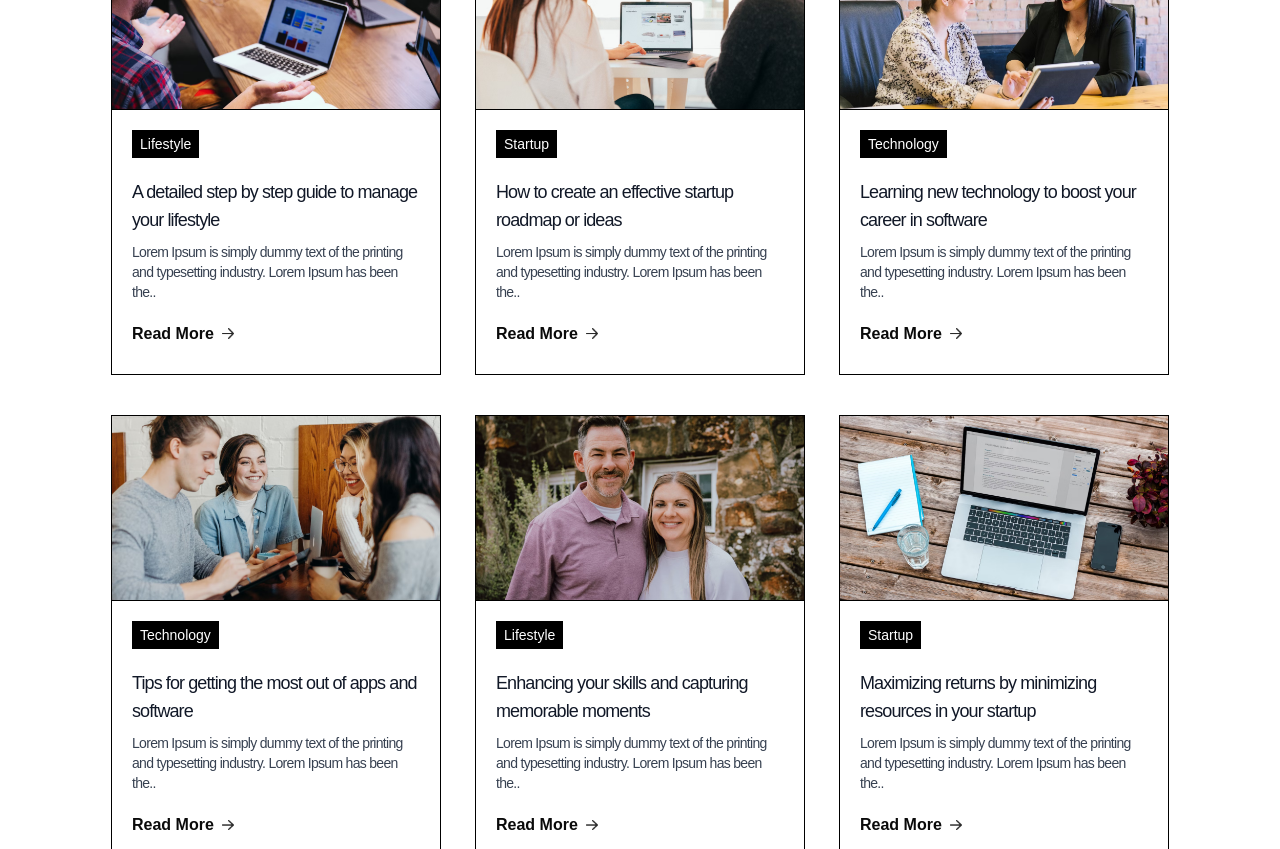
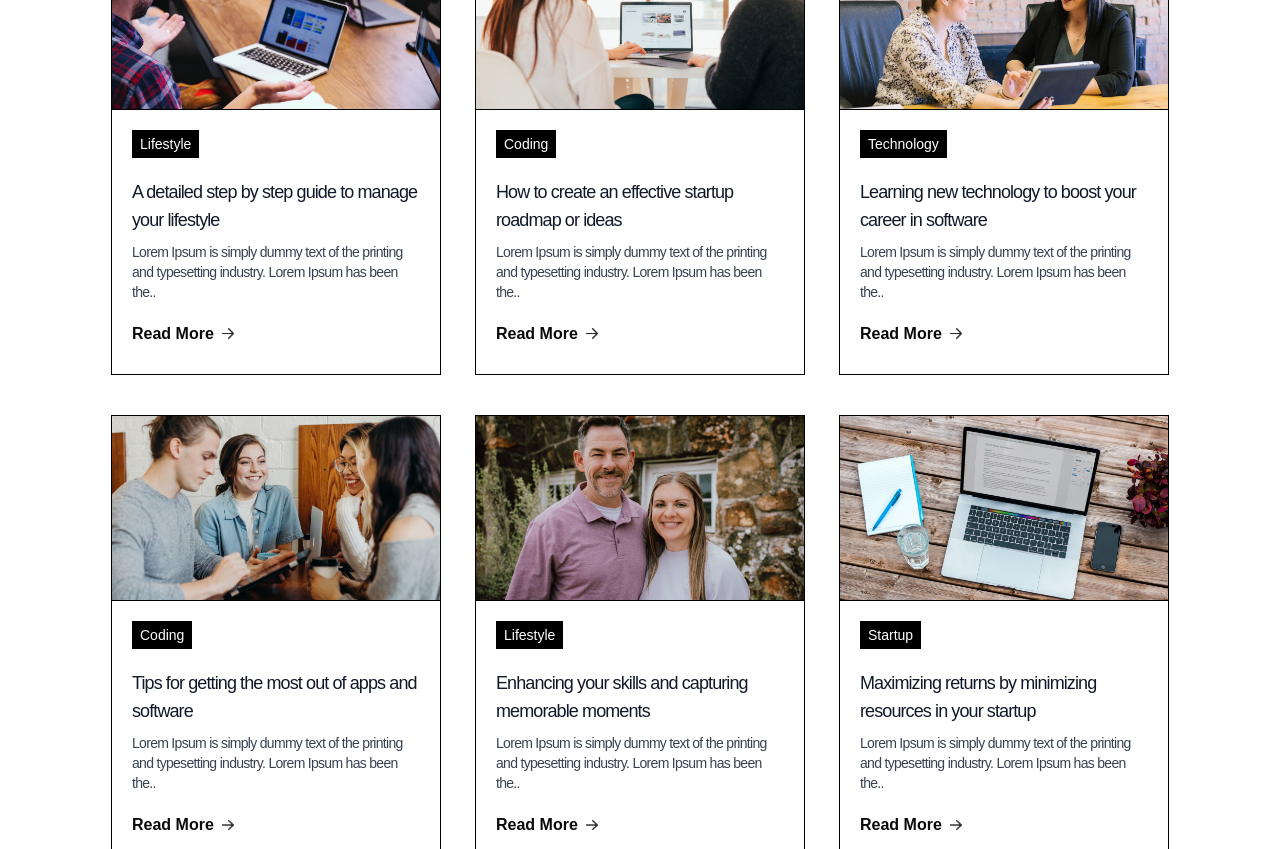
Before and after one commit to Prachi-kushwaha/blog-fullstack, a Next.js app: page / in a window 1280 px wide. Shown: the part 580-1429 px from the top of the page. Built offline with nearby package versions, Linux system fonts and the light colour scheme.

Commit message:
filter blog by category

```diff
--- a/Assets/assets.js
+++ b/Assets/assets.js
@@ -56,7 +56,7 @@ export const assets = {
         description:"Lorem Ipsum is simply dummy text of the printing and typesetting industry. Lorem Ipsum has been the..",
         image:blog_pic_2,
         date:Date.now(),
-        category:"Startup",
+        category:"Coding",
         author:"Alex Bennett",
         author_img:profile_icon
     },
@@ -76,7 +76,7 @@ export const assets = {
         description:"Lorem Ipsum is simply dummy text of the printing and typesetting industry. Lorem Ipsum has been the..",
         image:blog_pic_4,
         date:Date.now(),
-        category:"Technology",
+        category:"Coding",
         author:"Alex Bennett",
         author_img:profile_icon
     },
--- a/components/blog-list.jsx
+++ b/components/blog-list.jsx
@@ -1,21 +1,29 @@
-import React from 'react'
+import React, { useState } from 'react'
 import BlogItem from './blog-item'
 import { blog_data } from '@/Assets/assets'
 
 const BlogList = () => {
+
+    const [menu, setMenu] = useState('All')
+
+
+
   return (
     <div>
     <div className='flex justify-center gap-6 my-10'>
-        <button className='bg-black text-white py-1 px-4 rounded-sm'>All </button>
-        <button>Technology</button>
-        <button>Startup</button>
-        <button>Lifestyle</button>
-        <button>Coding</button>
+        <button onClick={()=>setMenu('All')} className={menu==="All" ? 'bg-black text-white py-1 px-4 rounded-sm':''}>All </button>
+        <button onClick={()=>setMenu('Technology')}  className={menu==="Technology" ? 'bg-black text-white py-1 px-4 rounded-sm':''}>Technology</button>
+        <button onClick={()=>setMenu('Startup')}  className={menu==="Startup" ? 'bg-black text-white py-1 px-4 rounded-sm':''}>Startup</button>
+        <button onClick={()=>setMenu('Lifestyle')}  className={menu==="Lifestyle" ? 'bg-black text-white py-1 px-4 rounded-sm':''}>Lifestyle</button>
+        <button onClick={()=>setMenu('Coding')}  className={menu==="Coding" ? 'bg-black text-white py-1 px-4 rounded-sm':''}>Coding</button>
     </div>
         <div className='flex flex-wrap justify-around gap-1 gap-y-10 mb-16 xl:mx-24'>
-            {blog_data.map((item, index)=>{
-                return <BlogItem key={index} title={item.title} description={item.description} category={item.category} image={item.image}/>
-            })}
+        {blog_data.reduce((acc, item, index) => {
+        if (menu === "All" || item.category === menu) {
+            acc.push(<BlogItem key={index} title={item.title} description={item.description} category={item.category} image={item.image} />);
+        }
+        return acc;
+    }, [])}
         </div>
     </div>
   )
```
